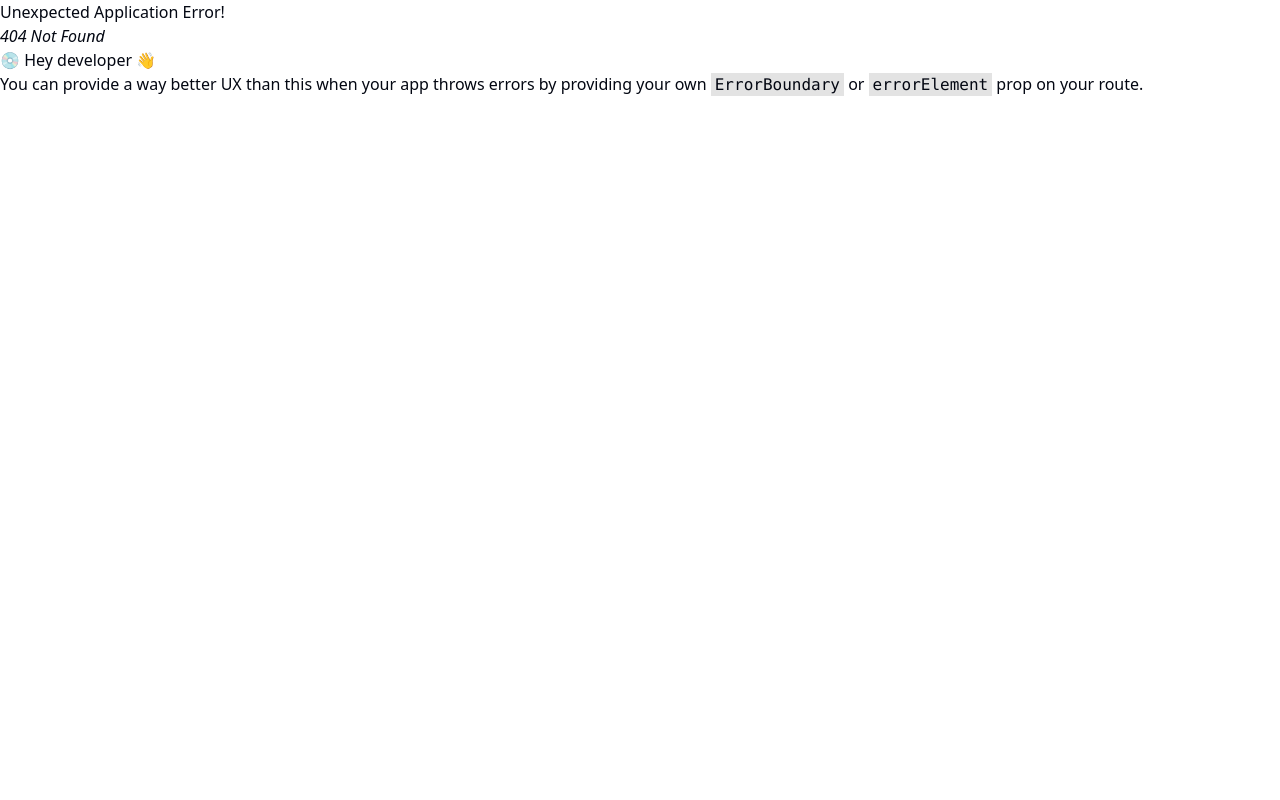
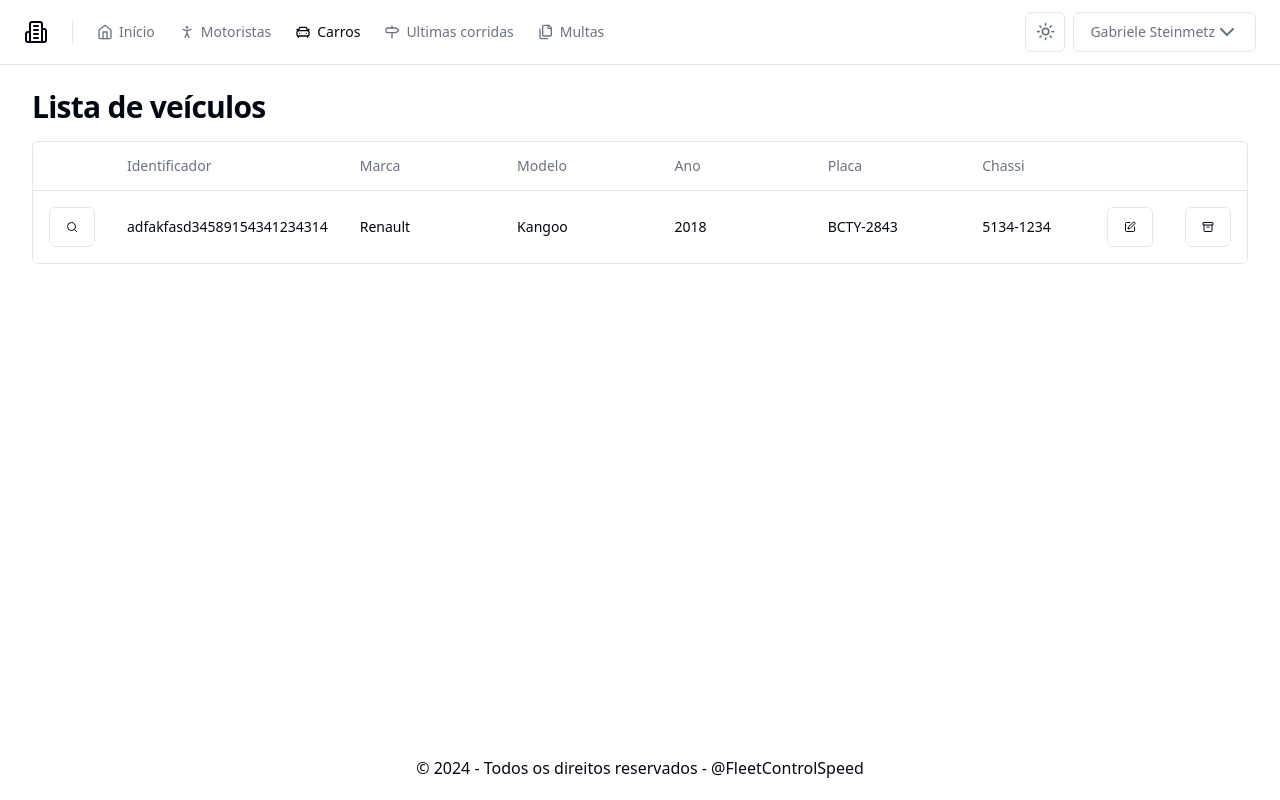
Before and after one commit to cristovaom/Fleet-Control, a React (Vite) app: page /carros in a window 1280 px wide. Before the commit this address had no page. Built offline with nearby package versions, Linux system fonts and the light colour scheme.

Commit message:
feat(vehicles-page): create listing page about vehicles

```diff
--- a/src/components/header/header.tsx
+++ b/src/components/header/header.tsx
@@ -3,6 +3,7 @@ import { ThemeToggle } from "../theme/theme-toogle";
 import { ProfileHeader } from "./profile";
 import {
   Building2,
+  CarFront,
   Files,
   Home,
   Milestone,
@@ -30,6 +31,11 @@ export function Header() {
             Motoristas
           </NavLink>
 
+          <NavLink to="/carros">
+            <CarFront className="w-4 h-4" />
+            Carros
+          </NavLink>
+
           <NavLink to="/corridas">
             <Milestone className="w-4 h-4" />
             Ultimas corridas
--- /dev/null
+++ b/src/pages/cars/cars.tsx
@@ -0,0 +1,105 @@
+import {
+  Table,
+  TableBody,
+  TableCell,
+  TableHead,
+  TableHeader,
+  TableRow,
+} from "@/components/ui/table";
+
+import { Helmet } from "react-helmet-async";
+
+import { DriversDetails } from "../drivers/drivers-details";
+import { Button } from "@/components/ui/button";
+import { Archive, Search, SquarePen } from "lucide-react";
+import { Dialog, DialogContent, DialogTrigger } from "@/components/ui/dialog";
+
+export function Cars() {
+  return (
+    <>
+      <Helmet title="Veículos" />
+      <div className="flex flex-col gap-4">
+        <h1 className="text-3xl font-bold tracking-tight">Lista de veículos</h1>
+
+        <div className="space-y-2.5">
+          {/* <DriversFilter /> */}
+
+          <div className="rounded-md border">
+            <Table>
+              <TableHeader>
+                <TableRow>
+                  <TableHead className="w-[64px]"></TableHead>
+                  <TableHead className="w-[140px]">Identificador</TableHead>
+                  <TableHead className="w-[180px]">Marca</TableHead>
+                  <TableHead className="w-[180px]">Modelo</TableHead>
+                  <TableHead className="w-[180px]">Ano</TableHead>
+                  <TableHead className="w-[180px]">Placa</TableHead>
+                  <TableHead className="w-[140px]">Chassi</TableHead>
+                  <TableHead className="w-[64px]"></TableHead>
+                  <TableHead className="w-[64px]"></TableHead>
+                </TableRow>
+              </TableHeader>
+              <TableBody>
+                {/* {result &&
+                  result.orders.map((order) => {
+                    return <OrderTableRow key={order.orderId} order={order} />;
+                  })} */}
+                <TableRow>
+                  <TableCell>
+                    <Dialog>
+                      <DialogTrigger asChild>
+                        <Button variant="outline">
+                          <Search className="h-3 w-3" />
+                          <span className="sr-only">Detalhes do motorista</span>
+                        </Button>
+                      </DialogTrigger>
+                      <DialogContent>
+                        <DriversDetails />
+                      </DialogContent>
+                    </Dialog>
+                  </TableCell>
+                  <TableCell>adfakfasd34589154341234314</TableCell>
+                  <TableCell>Renault</TableCell>
+                  <TableCell>Kangoo</TableCell>
+                  <TableCell>2018</TableCell>
+                  <TableCell>BCTY-2843</TableCell>
+                  <TableCell>5134-1234</TableCell>
+                  <TableCell>
+                    <Dialog>
+                      <DialogTrigger asChild>
+                        <Button variant="outline">
+                          <SquarePen className="h-3 w-3" />
+                          <span className="sr-only">Detalhes do motorista</span>
+                        </Button>
+                      </DialogTrigger>
+                      <DialogContent>Editar</DialogContent>
+                    </Dialog>
+                  </TableCell>
+                  <TableCell>
+                    <Dialog>
+                      <DialogTrigger asChild>
+                        <Button variant="outline">
+                          <Archive className="h-3 w-3" />
+                          <span className="sr-only">Detalhes do motorista</span>
+                        </Button>
+                      </DialogTrigger>
+                      <DialogContent>Excluir</DialogContent>
+                    </Dialog>
+                  </TableCell>
+                </TableRow>
+              </TableBody>
+            </Table>
+          </div>
+          {/* {result && (
+            <Pagination
+              onPageChange={handlePaginate}
+              pageIndex={result.meta.pageIndex}
+              totalCount={result.meta.totalCount}
+              perPage={result.meta.perPage}
+            />
+          )} */}
+        </div>
+      </div>
+    </>
+  );
+}
--- a/src/pages/dashboard/dashboard.tsx
+++ b/src/pages/dashboard/dashboard.tsx
@@ -4,6 +4,7 @@ import { TotalTicketsAmount } from "./total-tickets-amount";
 import { TotalSpentAmount } from "./total-spent-amount";
 import { RevenueChart } from "./revenue-chart";
 import { CategoryByTickets } from "./category-tickets";
+import { TotalVehiclesActives } from "./total-vehicles-active";
 
 export function Dashboard() {
   return (
@@ -16,6 +17,7 @@ export function Dashboard() {
           <TotalDriversAmount />
           <TotalTicketsAmount />
           <TotalSpentAmount />
+          <TotalVehiclesActives />
         </div>
 
         <div className="grid grid-cols-9 gap-4">
--- a/src/pages/dashboard/revenue-chart.tsx
+++ b/src/pages/dashboard/revenue-chart.tsx
@@ -58,7 +58,7 @@ export function RevenueChart() {
               type="linear"
               strokeWidth={2}
               dataKey="revenue"
-              stroke={colors["violet"]["400"]}
+              stroke={colors["violet"]["500"]}
             />
           </ComposedChart>
         </ResponsiveContainer>
--- /dev/null
+++ b/src/pages/dashboard/total-vehicles-active.tsx
@@ -0,0 +1,18 @@
+import { Card, CardHeader, CardTitle, CardContent } from "@/components/ui/card";
+import { Car } from "lucide-react";
+
+export function TotalVehiclesActives() {
+  return (
+    <Card>
+      <CardHeader className="flex-row space-y-0 items-center justify-between pb-2">
+        <CardTitle className="text-base font-semibold">
+          Total de veículos ativos:
+        </CardTitle>
+        <Car className="h-4 w-4 text-muted-foreground" />
+      </CardHeader>
+      <CardContent className="space-y-1">
+        <span className="text-2xl font-bold tracking-tight">4</span>
+      </CardContent>
+    </Card>
+  );
+}
--- a/src/pages/trips/trips-details.tsx
+++ b/src/pages/trips/trips-details.tsx
@@ -19,6 +19,9 @@ export function TripsDetails() {
               <TableHead>CNH do motorista:</TableHead>
               <TableHead>CPF do motorista:</TableHead>
               <TableHead>Nome da empresa:</TableHead>
+              <TableHead>Modelo do veiculo:</TableHead>
+              <TableHead>Ano do veiculo:</TableHead>
+              <TableHead>Placa do veiculo:</TableHead>
             </TableRow>
           </TableHeader>
 
@@ -31,6 +34,9 @@ export function TripsDetails() {
               <TableHead>123.456.789-00-20</TableHead>
               <TableHead>123.456.789-00</TableHead>
               <TableHead>Uniamerica</TableHead>
+              <TableHead>Kangoo</TableHead>
+              <TableHead>2020</TableHead>
+              <TableHead>BCT-2Y45</TableHead>
             </TableRow>
           </TableHeader>
         </Table>
--- a/src/routes.tsx
+++ b/src/routes.tsx
@@ -6,6 +6,7 @@ import { Dashboard } from "./pages/dashboard/dashboard";
 import { Drivers } from "./pages/drivers/drivers";
 import { Trips } from "./pages/trips/trips";
 import { Tickets } from "./pages/tickets/tickets";
+import { Cars } from "./pages/cars/cars";
 
 export const router = createBrowserRouter([
   {
@@ -16,6 +17,7 @@ export const router = createBrowserRouter([
       { path: "/motoristas", element: <Drivers /> },
       { path: "/corridas", element: <Trips /> },
       { path: "/multas", element: <Tickets /> },
+      { path: "/carros", element: <Cars /> },
     ],
   },
   {
```
Also changed, not shown: src/pages/cars/cars-filter.tsx (added).
